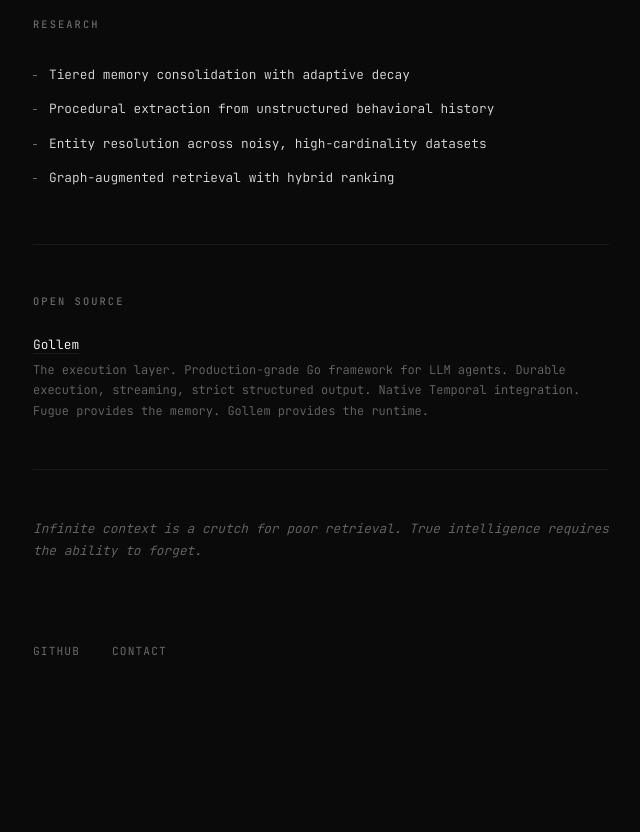
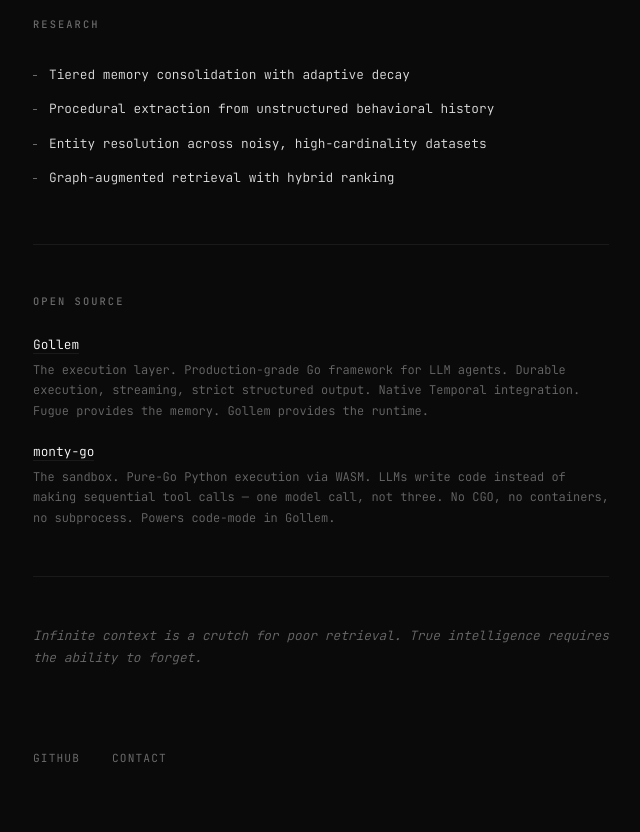
Before and after one commit to fugue-labs/fugue-labs.ai, a plain HTML site: page index.html in a window 1280 px wide. Shown: the part 646-1478 px from the top of the page, without its empty margins (319-959 px from the left). Before the commit the page ends 1371 px from the top, so only its background shows below. Drawn offline with Linux system fonts and the light colour scheme.

Commit message:
Add monty-go to open source section

```diff
--- a/index.html
+++ b/index.html
@@ -224,6 +224,10 @@
     <a href="https://github.com/fugue-labs/gollem">Gollem</a>
     <span class="desc">The execution layer. Production-grade Go framework for LLM agents. Durable execution, streaming, strict structured output. Native Temporal integration. Fugue provides the memory. Gollem provides the runtime.</span>
   </div>
+  <div class="oss" style="margin-top: 1.25rem;">
+    <a href="https://github.com/fugue-labs/monty-go">monty-go</a>
+    <span class="desc">The sandbox. Pure-Go Python execution via WASM. LLMs write code instead of making sequential tool calls — one model call, not three. No CGO, no containers, no subprocess. Powers code-mode in Gollem.</span>
+  </div>
 
   <hr>
 
```
